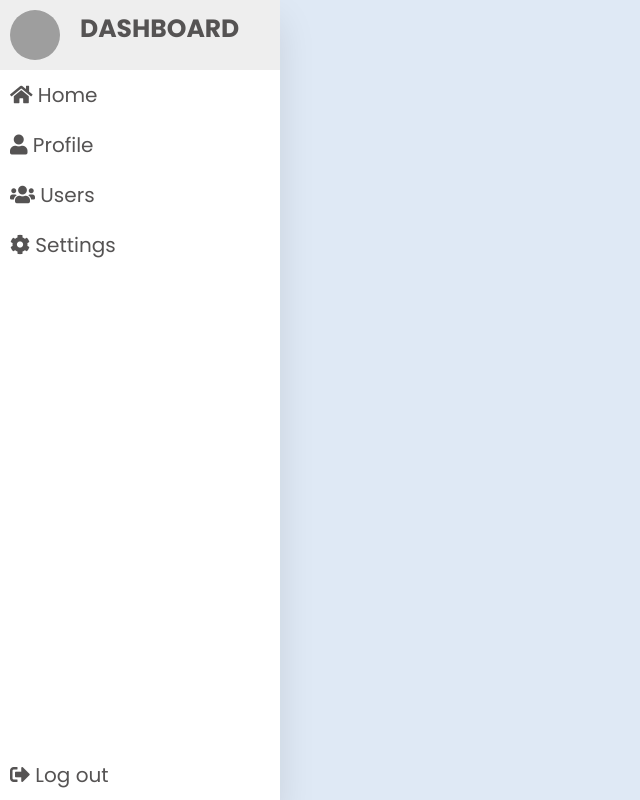
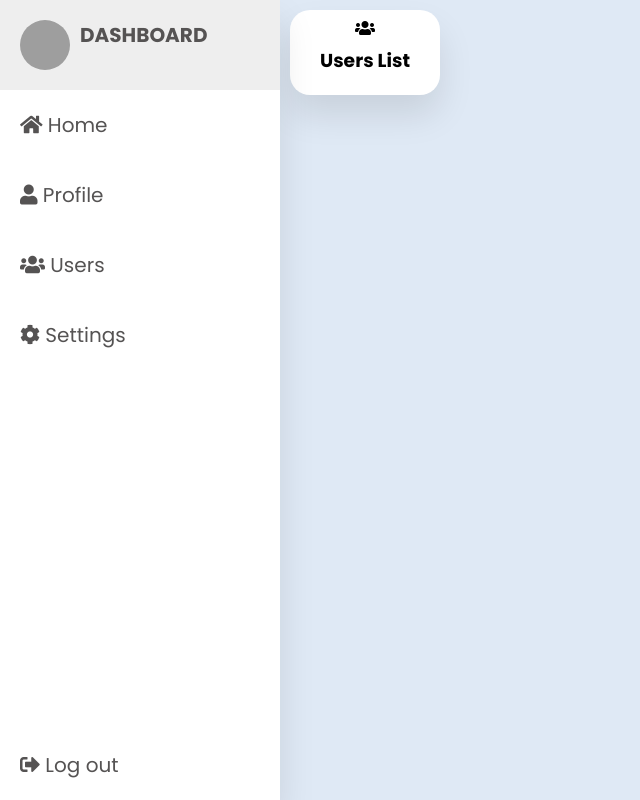
Before and after one commit to Rzouga01/Web-Project, a PHP site: page /dashboard.html in a window 1280 px wide. Shown: the whole page, without its empty margins (0-640 px from the left). Run offline with PHP 8.4, Linux system fonts and the light colour scheme; grey boxes are pictures that could not be loaded.

Commit message:
added dashboard

```diff
--- a/view/Dashboard/dashboard.css
+++ b/view/Dashboard/dashboard.css
@@ -52,8 +52,7 @@ nav {
 
 
 .logo {
-  text-align: right;
-  display: flex;
+  display:flex;
 }
 
 .logo img {
@@ -64,8 +63,8 @@ nav {
 
 .logo span {
   font-weight: bold;
-  padding-left: 20px;
-  font-size: 25px;
+  padding-left: 10px;
+  font-size: 20px;
   text-transform: uppercase;
 }
 
@@ -74,7 +73,7 @@ a {
   color: rgb(85, 83, 83);
   font-size: 20px;
   display: block;
-  padding: 10px;
+  padding: 20px;
 }
 
 a:hover {
@@ -85,3 +84,16 @@ a:hover {
   position: absolute;
   bottom: 0;
 }
+.users .card{
+  width: 100%;
+  margin: 10px;
+  background: #fff;
+  text-align: center;
+  border-radius: 20px;
+  padding: 10px;
+  box-shadow: 0 20px 35px rgba(0, 0, 0, 0.1);
+}
+.users .card h3{
+  margin: 10px;
+  text-transform: capitalize;
+}
--- a/view/Dashboard/dashboard.html
+++ b/view/Dashboard/dashboard.html
@@ -39,19 +39,13 @@
                         </a></li>
                 </ul>
             </nav>
-
             <section class="main">
-                <div class="Home">
+                <div class="users">
                     <div class="card">
+                      <i class="fas fa-users"></i>
+                      <h3>Users list</h3>
                     </div>
-                    <div class="card">
-                    </div>
-                    <div class="card">
-                    </div>
-                    <div class="card">
-                    </div>
-                </div>
-            </section>
+              </section>
         </div>
     </body>
 
```
